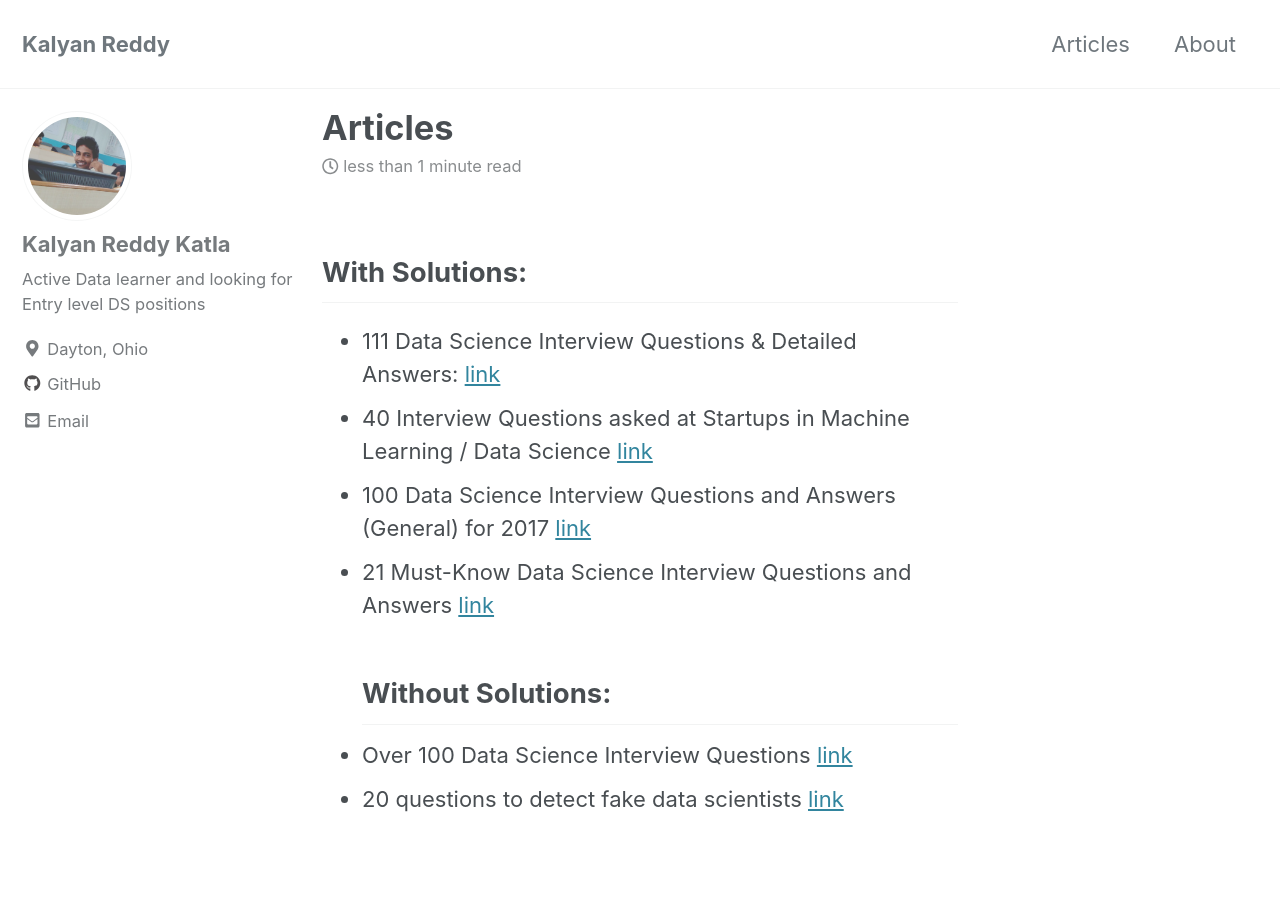
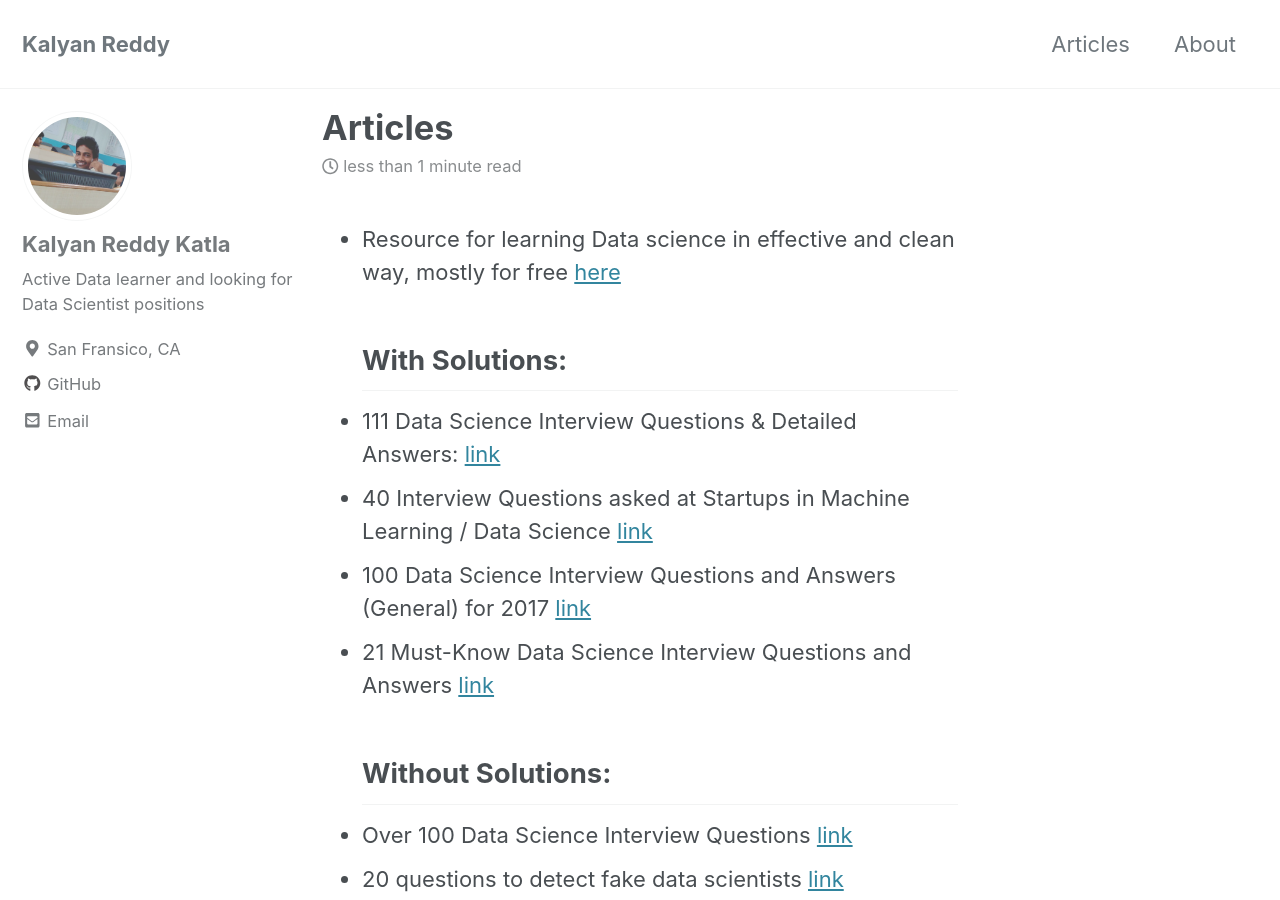
Before and after one commit to Kalyankr/Kalyankr.github.io, a Jekyll site: the page built from _pages/Articles.md, in a window 1280 px wide and 900 px high. Built offline with Jekyll 4.4.1, drawn with Linux system fonts in a browser that asks for light colours; cached includes are drawn as plain includes; nearby versions of some CDN libraries.

Commit message:
resampling

```diff
--- a/_config.yml
+++ b/_config.yml
@@ -108,8 +108,8 @@ analytics:
 author:
   name             : "Kalyan Reddy Katla"
   avatar           : "/images/my-profile.jpg" # path of avatar image, e.g. "/assets/images/bio-photo.jpg"
-  bio              : "Active Data learner and looking for Entry level DS positions"
-  location         : "Dayton, Ohio"
+  bio              : "Active Data learner and looking for Data Scientist positions"
+  location         : "San Fransico, CA"
   email            : kalyan.katla@gmail.com
   links:
     - label: "Email"
--- a/_pages/Articles.md
+++ b/_pages/Articles.md
@@ -6,6 +6,7 @@ author_profile: true
 header:
   #image: "/images/Data-Science_FB.jpeg"
 ---
+* Resource for learning Data science in effective and clean way, mostly for free [here](https://github.com/Kalyankr/FreeML)
 ## With Solutions:
 * 111 Data Science Interview Questions & Detailed Answers: [link](https://rpubs.com/JDAHAN/172473)
 * 40 Interview Questions asked at Startups in Machine Learning / Data Science [link](https://www.analyticsvidhya.com/blog/2016/09/40-interview-questions-asked-at-startups-in-machine-learning-data-science/)
```
